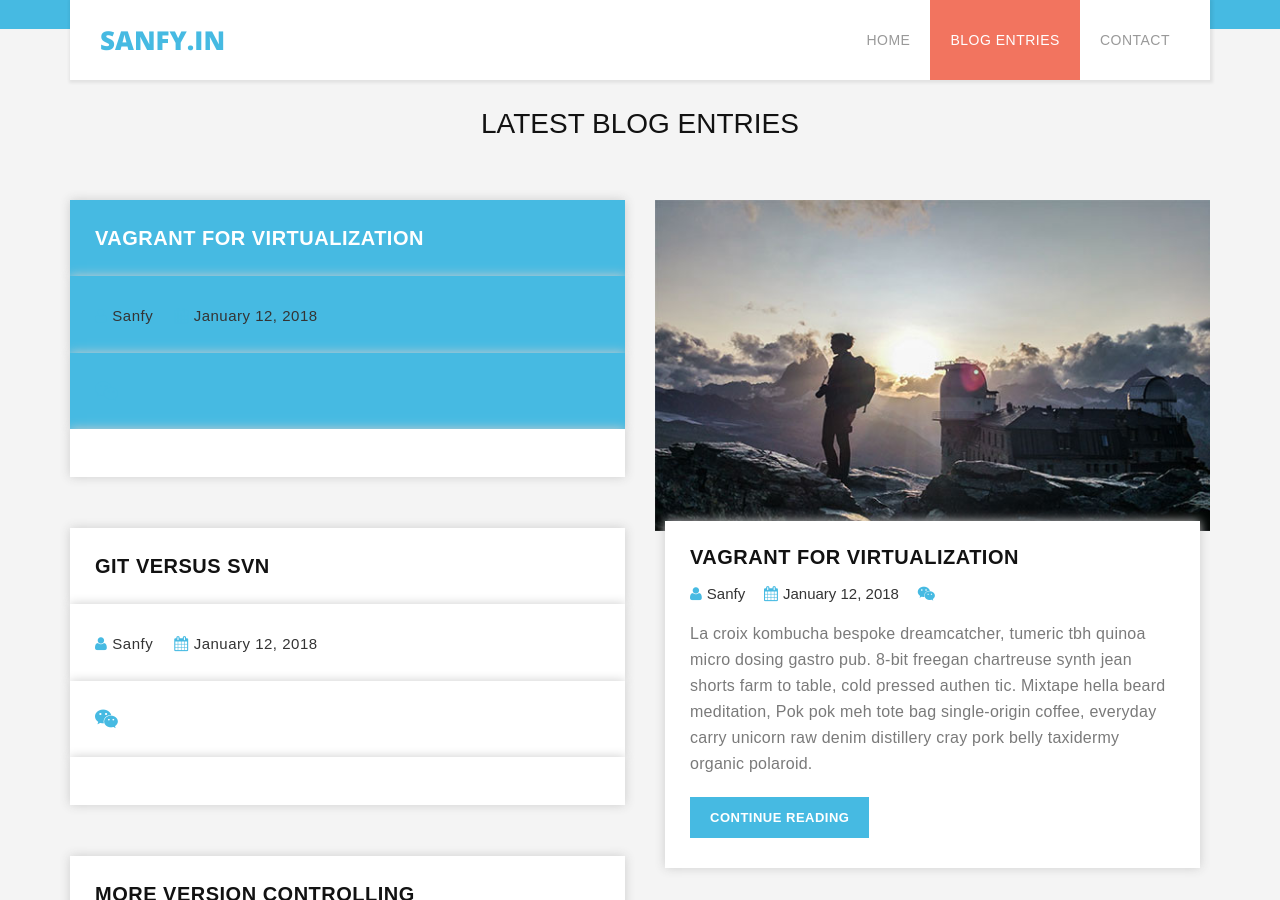
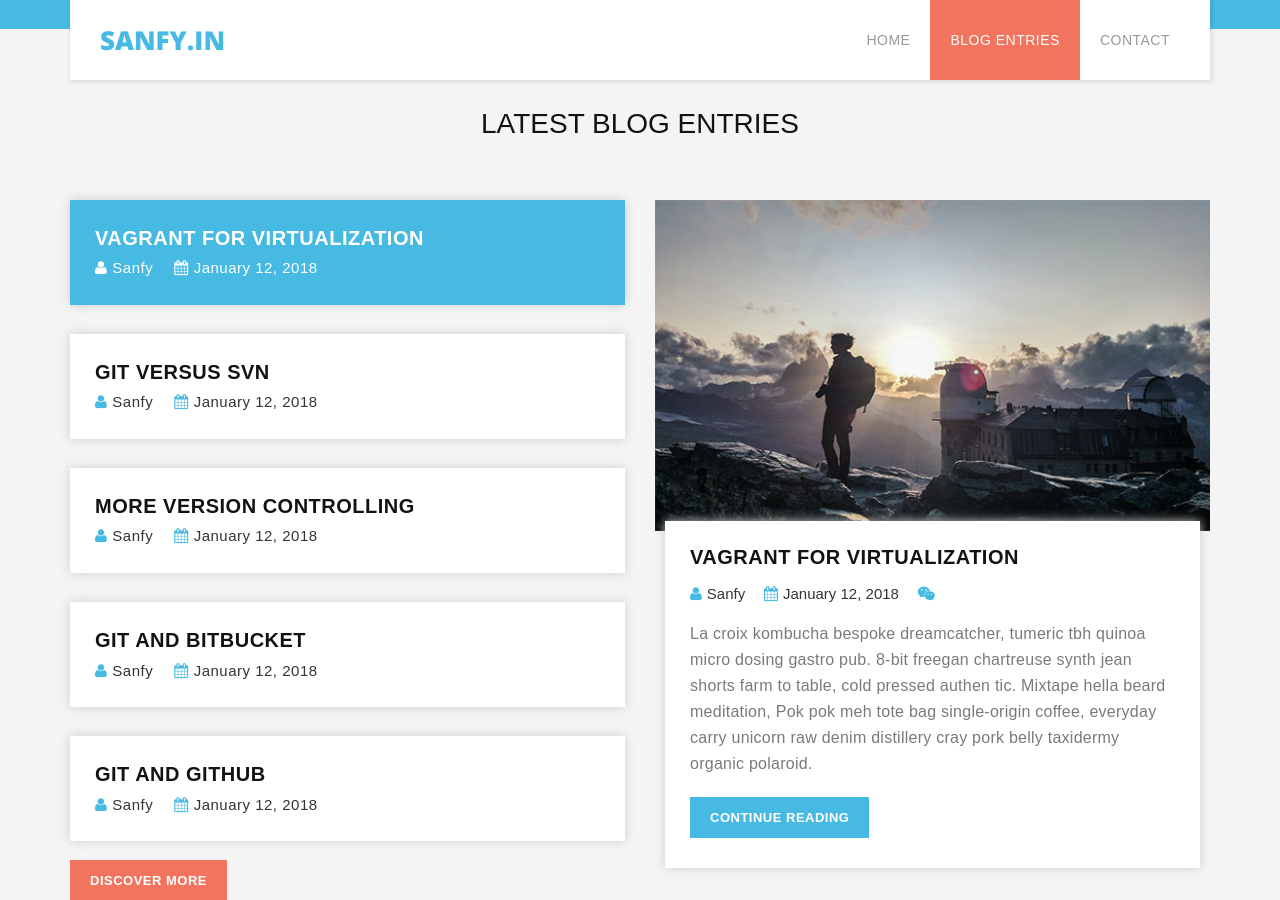
Before and after one commit to sanfyin/sanfyin, a Jekyll site: the page built from index.html, in a window 1280 px wide and 900 px high, scrolled down 972 px. Built offline with Jekyll 4.4.1, drawn with Linux system fonts in a browser that asks for light colours; comment, search, counter and statistics services are not loaded.

Commit message:
Revert Comments in Tab

```diff
--- a/index.html
+++ b/index.html
@@ -32,6 +32,7 @@
                 <div class="col-md-12">
                     <h4>We trive to learn new ways to write better code and sharing the knowledge for benefit of the community!!</h4>
                     <h6>We are working on Web, Mobile as well as Desktop Technologies.</h6>
+                    <a class="comments" href="{{ site.posts[1].url }}#disqus_thread"></a>
                     <div class="border-button"><a href="#blog">Discover More</a></div>
                 </div>
             </div>
@@ -60,7 +61,6 @@
                                 <ul class="info-post">
                                     <li><i class="fa fa-user"></i>{{ site.posts[idx].author }}</li>
                                     <li><i class="fa fa-calendar"></i>{{ site.posts[idx].date | date: "%B %d, %Y" }}</li>
-                                    <li><i class="fa fa-wechat"></i><a class="comments" href="{{ site.posts[idx].url }}#disqus_thread"></a></li>
                                 </ul>
                             </a></li>
                             {% endif %}
```
Also changed, not shown: 1 other file.
